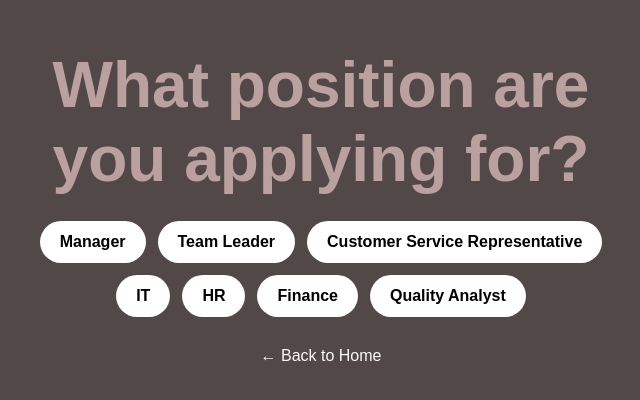
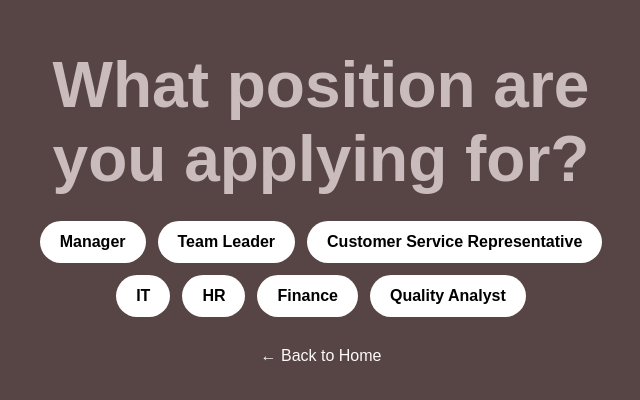
Before and after one commit to carloqty/ilongcorp-friends, a plain HTML site: page whatposition.html in a window 1280 px wide. Shown: the part 194-594 px from the top of the page, without its empty margins (319-959 px from the left). Drawn offline with Linux system fonts and the light colour scheme.

Commit message:
Update whatposition.html

```diff
--- a/whatposition.html
+++ b/whatposition.html
@@ -11,8 +11,8 @@
       justify-content: center;
       align-items: center;
       height: 100vh;
-      background: #534848;
-      color: rgb(187, 160, 160);
+      background: #574444;
+      color: rgb(202, 188, 188);
       font-family: Arial;
       text-align: center;
     }
```
